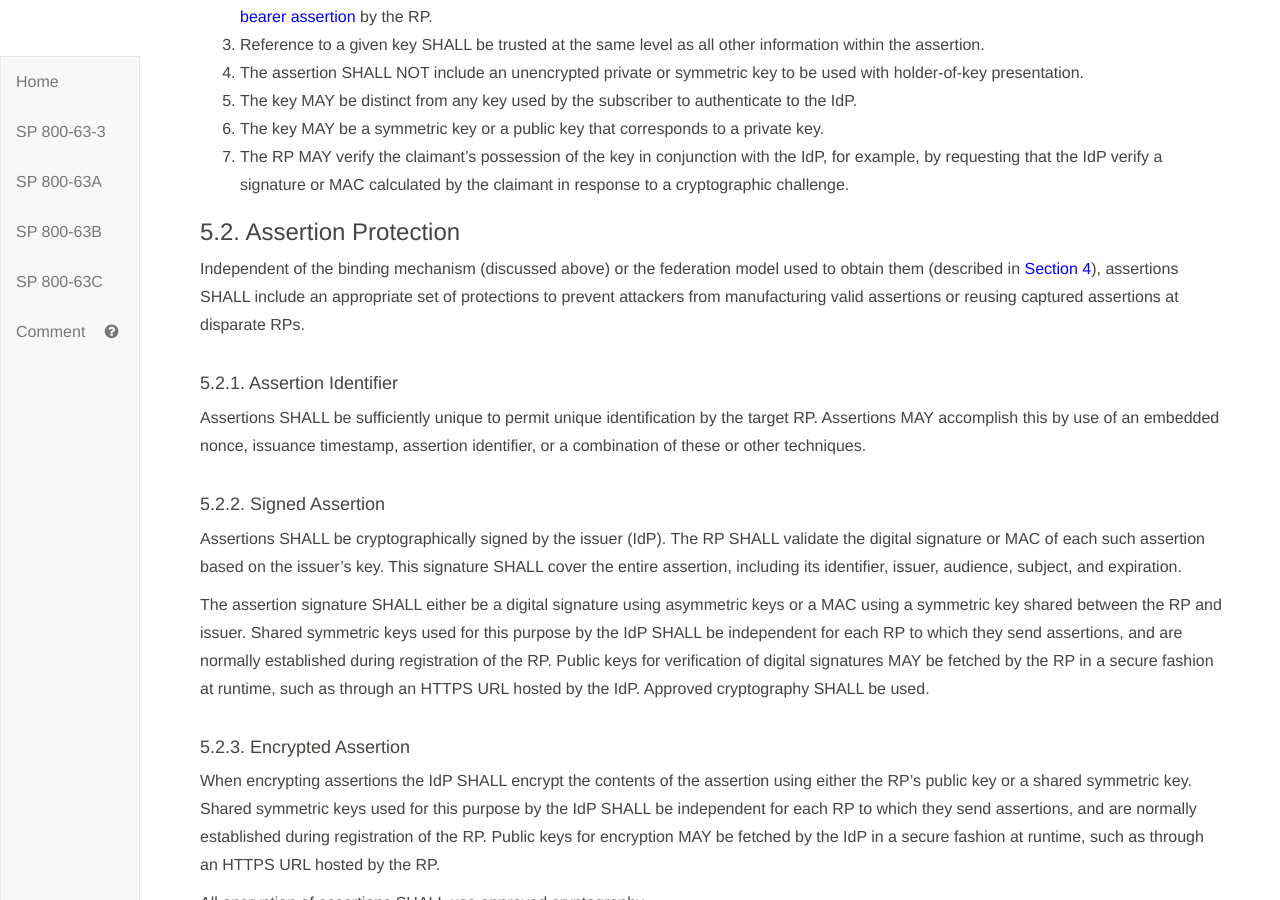
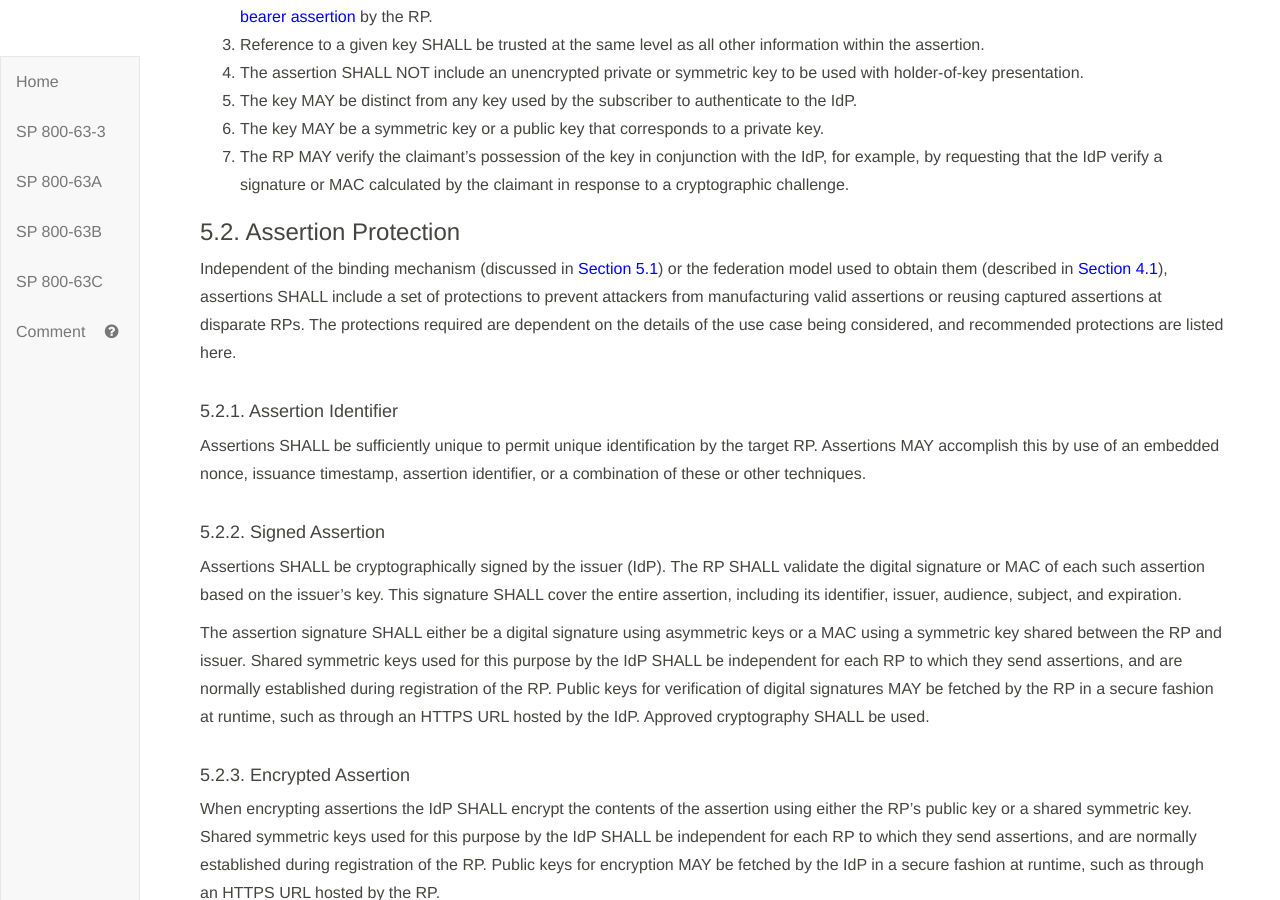
Before and after one commit to usnistgov/800-63-3, a Jekyll site: the page built from sp800-63c.md, in a window 1280 px wide and 900 px high, scrolled down 14113 px. Built offline with Jekyll 4.4.1, drawn with Linux system fonts in a browser that asks for light colours; some of the changed lines change nothing that is shown.

Commit message:
reworded intro to assertion protection, closes #1417

```diff
--- a/sp800-63c/sec4_federation.md
+++ b/sp800-63c/sec4_federation.md
@@ -21,7 +21,7 @@ In a federation protocol, a three-party relationship is formed between the subsc
 
 The subscriber authenticates to the IdP as described in [[SP 800-63B]](sp800-63b.html), and then the result of that authentication event is asserted to the RP across the network. The IdP can also make attribute statements about the subscriber as part of this process. These attributes and authentication event information are carried to the RP through the use of an assertion, described in [Section 5](#sec5).
 
-### 4.1. Federation Models
+### <a name="federation-model"></a> 4.1. Federation Models
 
 IdPs that provide authentication services and RPs that consume those services are known as members of a federation. From an IdP's perspective, the federation consists of the RPs that it services. From an RP's perspective, the federation consists of the IdPs that it uses. This section provides an overview of and requirements for common identity federation models currently in use. In each model, relationships are established between members of the federation.
 
--- a/sp800-63c/sec5_assertions.md
+++ b/sp800-63c/sec5_assertions.md
@@ -36,7 +36,7 @@ Although details vary based on the exact federation protocol in use, an assertio
 
 The lifetime of the assertion is the time between its issuance and its expiration. This lifetime needs to be long enough to allow the RP to process the assertion and create a local application session for the subscriber, but should not be longer than necessary for such establishment. Long-lived assertions have a greater risk of being stolen or replayed, and a short assertion lifetime mitigates this risk. Assertion lifetimes SHALL NOT be used to limit the session at the RP. See [Section 4.3](#federation-session) for more information.
 
-### 5.1. Assertion Binding
+### 5.1. Assertion Binding <a name="assertion-binding"></a>
 
 Assertion binding can be classified based on whether presentation by a claimant of an assertion or an assertion reference is sufficient for binding to the subscriber or if stronger proof that the assertion is bound to the subscriber is required.
 
@@ -66,7 +66,7 @@ The following requirements apply to all holder-of-key assertions:
 
 ### 5.2. Assertion Protection
 
-Independent of the binding mechanism (discussed above) or the federation model used to obtain them (described in [Section 4](#sec4)), assertions SHALL include an appropriate set of protections to prevent attackers from manufacturing valid assertions or reusing captured assertions at disparate RPs.
+Independent of the binding mechanism (discussed in [Section 5.1](#assertion-binding)) or the federation model used to obtain them (described in [Section 4.1](#federation-model)), assertions SHALL include a set of protections to prevent attackers from manufacturing valid assertions or reusing captured assertions at disparate RPs. The protections required are dependent on the details of the use case being considered, and recommended protections are listed here.
 
 #### 5.2.1. Assertion Identifier
 
```
